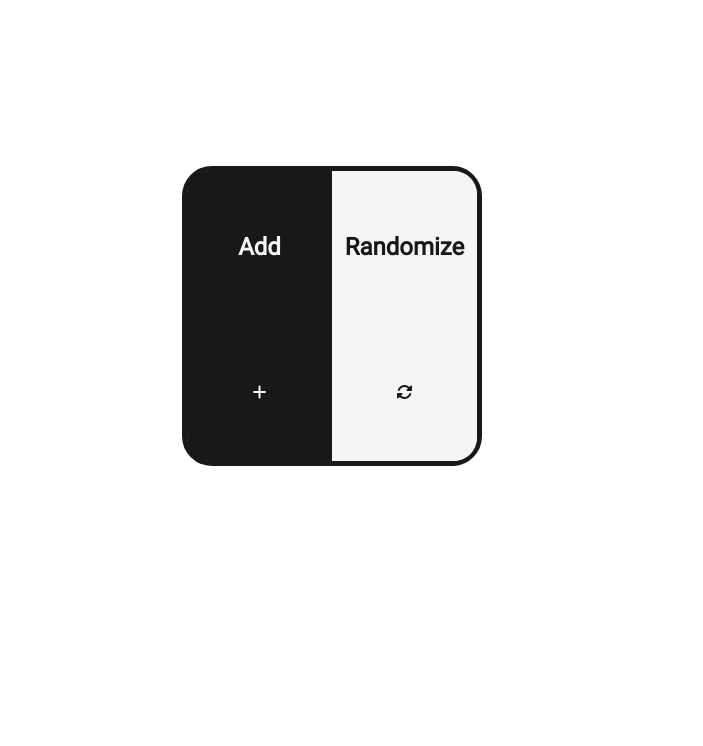
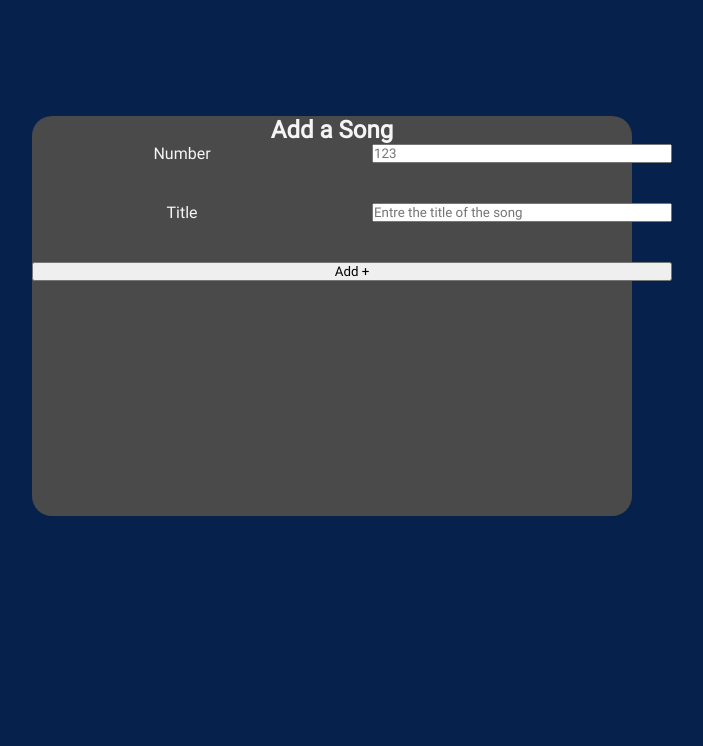
Before and after one commit to Regisl33/Arc-en-ciel, a plain HTML site: page index.html in a window 1280 px wide. Shown: the part 84-830 px from the top of the page, without its empty margins (308-1011 px from the left). Drawn offline with Linux system fonts and the light colour scheme; files whose address does not match are found by name.

Commit message:
lobby finished style

```diff
--- a/assets/style/_settings.scss
+++ b/assets/style/_settings.scss
@@ -1,6 +1,8 @@
 //colors
 $color1: rgb(245, 245, 245);
 $color2: rgb(24, 24, 24);
+$color3: rgb(6, 33, 76);
+$color4: rgb(75, 74, 74);;
 
 //fonts
 @font-face {
@@ -27,8 +29,10 @@ body {
   text-align: center;
   min-height: 100vh;
   overflow: hidden;
+  background: $color3;
 }
 h1 {
   margin-top: 30px;
   margin-bottom: 50px;
+  color: $color1;
 }
--- a/assets/style/index.scss
+++ b/assets/style/index.scss
@@ -1,2 +1,4 @@
 @import "settings";
 @import "./layout/lobby";
+@import "./layout/addSong";
+@import "./layout/randomSong";
--- /dev/null
+++ b/assets/style/layout/_addSong.scss
@@ -0,0 +1,26 @@
+.addSong{
+  background: $color4;
+  color: $color1;
+  height: 400px;
+  width: 600px;
+  position: absolute;
+  top: 50%;
+  left: 50%;
+  transform: translate(-50%, -50%);
+  border-radius: 20px;
+
+  form{
+    display: grid;
+    grid-template-columns: 50% 50%;
+    grid-template-areas:
+    "label input"
+    "label input"
+    "button button"
+    ;
+    gap: 40px;
+  }
+  button{
+    grid-area: button;
+  }
+
+}
--- a/assets/style/layout/_lobby.scss
+++ b/assets/style/layout/_lobby.scss
@@ -12,12 +12,12 @@
   cursor: pointer;
 
   h2 {
-    font-size: 0.9rem;
+    font-size: 1.5rem;
     letter-spacing: 1px;
   }
 
   i {
-    font-size: 5rem;
+    font-size: 4rem;
   }
 
   .add-container {
@@ -31,10 +31,6 @@
       color: $color2;
       background: $color1;
     }
-    &:hover + .random-container {
-      color: $color1;
-      background: $color2;
-    }
   }
   .random-container {
     color: $color2;
@@ -47,9 +43,5 @@
       color: $color1;
       background: $color2;
     }
-    &:hover + .add-container {
-      color: $color2;
-      background: $color1;
-    }
   }
 }
--- a/index.html
+++ b/index.html
@@ -13,15 +13,26 @@
   <body>
     <h1>Arc-en-Ciel</h1>
     <div id="app" class="app">
-      <div class="lobby">
-        <div class="add-container">
-          <h2>Add</h2>
-          <i class="fa-solid fa-plus"></i>
-        </div>
-        <div class="random-container">
-          <h2>Randomize</h2>
-          <i class="fa-solid fa-rotate"></i>
-        </div>
+      <div class="addSong" id="addSong">
+        <h2>Add a Song</h2>
+        <form action="">
+          <label for="number">Number</label>
+          <input
+            type="text"
+            id="number"
+            placeholder="123"
+            maxlength="3"
+            required
+          />
+          <label for="title">Title</label>
+          <input
+            type="text"
+            id="title"
+            placeholder="Entre the title of the song"
+            required
+          />
+          <button type="submit">Add +</button>
+        </form>
       </div>
     </div>
 
--- a/index.js
+++ b/index.js
@@ -0,0 +1,17 @@
+const display = {
+  lobby: function () {
+    app.innerHTML = `
+    <div class="lobby">
+      <div id="addSong" class="add-container">
+        <h2>Add</h2>
+        <i class="fa-solid fa-plus"></i>
+      </div>
+      <div id="randomSong" class="random-container">
+        <h2>Randomize</h2>
+        <i class="fa-solid fa-rotate"></i>
+      </div>
+    </div>
+    `;
+  },
+};
+// display.lobby();
```
Also changed, not shown: assets/style/index.css, assets/style/layout/_randomSong.scss (added), 1 other file.
